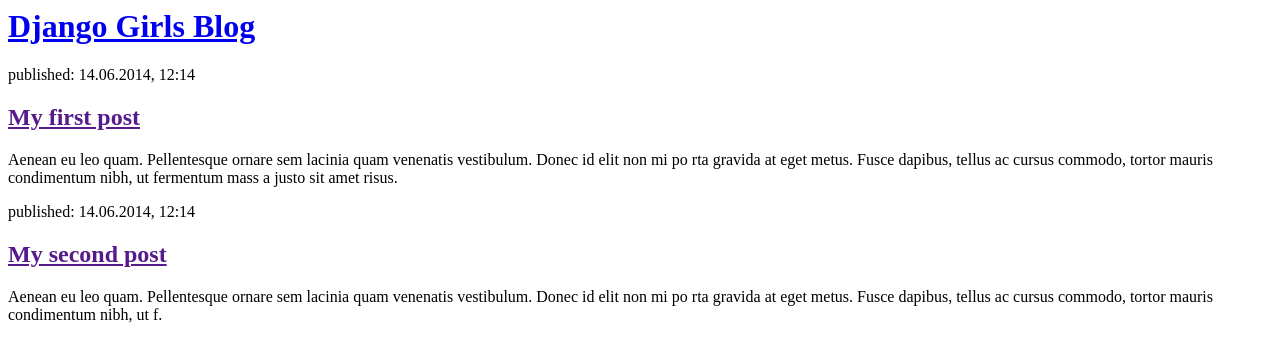
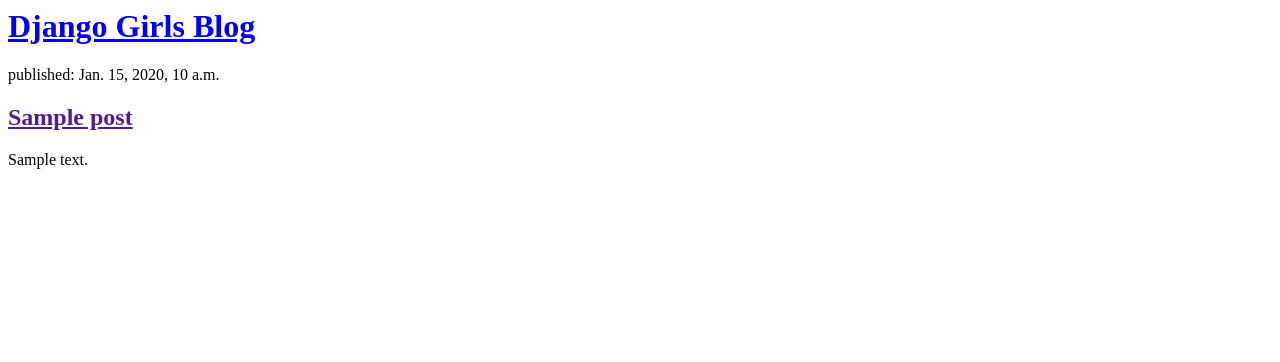
Before and after one commit to crisogray/coursework-blog, a Django app: page / in a window 1280 px wide. Shown: the top 362 px of the page. Run offline with Django 3.2, Linux system fonts and the light colour scheme; tables that the repository leaves empty hold one stand-in row (values such as "Sample post").

Commit message:
Added database values to template

```diff
--- a/blog/templates/blog/post_list.html
+++ b/blog/templates/blog/post_list.html
@@ -6,26 +6,12 @@
 		<div>
 			<h1><a href="/">Django Girls Blog</a></h1>
 		</div>
+		{% for post in posts %}
 		<div>
-			<p>published: 14.06.2014, 12:14</p>
-			<h2><a href="">My first post</a></h2>
-			<p>
-				Aenean eu leo quam. Pellentesque ornare sem lacinia quam
-				venenatis vestibulum. Donec id elit non mi po rta gravida at
-				eget metus. Fusce dapibus, tellus ac cursus commodo, tortor
-				mauris condimentum nibh, ut fermentum mass a justo sit amet
-				risus.
-			</p>
+			<p>published: {{ post.published_date }}</p>
+			<h2><a href="">{{ post.title }}</a></h2>
+			<p>{{ post.text|linebreaksbr }}</p>
 		</div>
-		<div>
-			<p>published: 14.06.2014, 12:14</p>
-			<h2><a href="">My second post</a></h2>
-			<p>
-				Aenean eu leo quam. Pellentesque ornare sem lacinia quam
-				venenatis vestibulum. Donec id elit non mi po rta gravida at
-				eget metus. Fusce dapibus, tellus ac cursus commodo, tortor
-				mauris condimentum nibh, ut f.
-			</p>
-		</div>
+		{% endfor %}
 	</body>
 </html>
--- a/blog/views.py
+++ b/blog/views.py
@@ -1,5 +1,10 @@
 from django.shortcuts import render
+from django.utils import timezone
+from .models import Post
+
 
 # Create your views here.
 def post_list(request):
-    return render(request, 'blog/post_list.html', {})
+    posts = Post.objects.filter(
+        published_date__lte=timezone.now()).order_by('published_date')
+    return render(request, 'blog/post_list.html', {'posts': posts})
```
